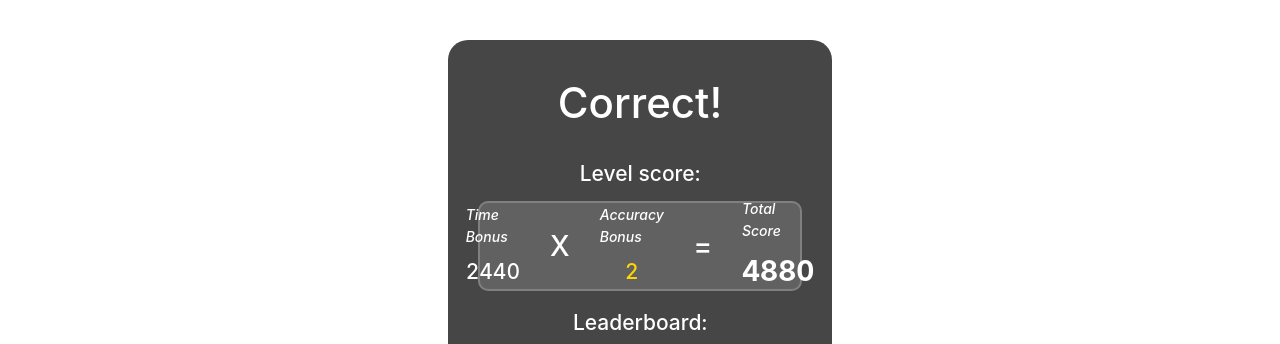
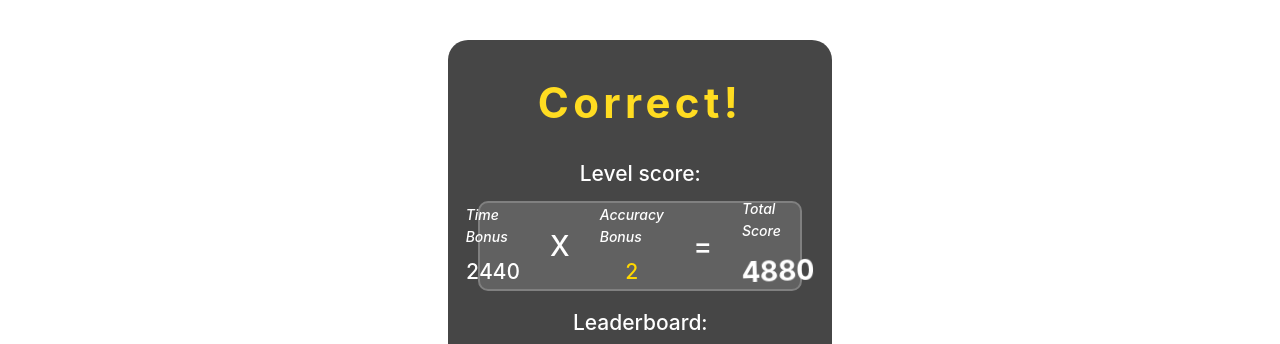
Before and after one commit to NelsonL19/scambusters, a React (Create React App) app: page /level0 in a window 1280 px wide. Both pictures are taken after a click on the button "SCAM". Shown: the part 120-464 px from the top of the page. Built offline with nearby package versions, Linux system fonts and the light colour scheme.

Commit message:
level ending css updates

```diff
--- a/src/components/level_end.jsx
+++ b/src/components/level_end.jsx
@@ -19,10 +19,10 @@ export default class Level_End extends Component {
         return (
             <div className="endLevelParent">
                 {this.props.info.isCorrect &&
-                    <h1 className="endHeader">Correct!</h1>
+                    <h1 className="endHeaderCorrect">Correct!</h1>
                 }
                 {!this.props.info.isCorrect &&
-                    <h1 className="endHeader">Incorrect :(</h1>
+                    <h1 className="endHeaderWrong">Incorrect :(</h1>
                 }
                 <h2 className="sectionHeader">Level score:</h2>
                 <div className="scoreCalculation">
--- a/src/styles/level_end.css
+++ b/src/styles/level_end.css
@@ -1,3 +1,55 @@
+@keyframes finalResultWrong {
+    0% {
+      color: white;
+    }
+
+    50% {
+      color: red;
+      letter-spacing: 5px;
+    }
+
+    100% {
+        color: white;
+      }
+  }
+
+  @keyframes finalResultCorrect {
+    0% {
+      color: white;
+    }
+
+    50% {
+      color: gold;
+      letter-spacing: 5px;
+    }
+
+    100% {
+        color: white;
+      }
+  }
+  @keyframes fadeIn {
+    0% {
+      opacity: 0;
+    }
+
+    100% {
+        opacity: 1;
+      }
+  }
+
+  @keyframes wiggle {
+    0% {
+        transform: rotate(-3deg);
+      }
+
+    50% {
+        transform: rotate(3deg);
+      }
+
+    100% {
+        transform: rotate(-3deg);
+      }
+  }
 
 
 div.endLevelParent {
@@ -22,9 +74,26 @@ div.endLevelParent {
     align-items: center;
 }
 
-h1.endHeader {
+h1.endHeaderCorrect {
     font-size: 300%;
     color: white;
+    font-weight: bolder;
+
+    /* animation stuff */
+    animation-duration: 5s;
+    animation-name: finalResultCorrect;
+    animation-iteration-count: infinite;
+}
+
+h1.endHeaderWrong {
+    font-size: 300%;
+    color: white;
+    font-weight: bolder;
+
+    /* animation stuff */
+    animation-duration: 5s;
+    animation-name: finalResultWrong;
+    animation-iteration-count: infinite;
 }
 
 .sectionHeader {
@@ -56,6 +125,13 @@ div.timeBonusDiv {
     flex-direction: column;
     align-items: center;
     margin-right: 30px;
+
+    /* animation stuff */
+    opacity: 0;
+    animation-duration: 1s;
+    animation-delay: 0.4s;
+    animation-name: fadeIn;
+    animation-fill-mode: forwards;
 }
 
 div.correctBonusDiv {
@@ -64,6 +140,13 @@ div.correctBonusDiv {
     align-items: center;
     margin-left: 30px;
     margin-right: 30px;
+
+    /* animation stuff */
+    opacity: 0;
+    animation-duration: 1s;
+    animation-delay: 1.0s;
+    animation-name: fadeIn;
+    animation-fill-mode: forwards;
 }
 
 .bonusNum {
@@ -77,6 +160,12 @@ div.totalScoreDiv {
     align-items: center;
     margin: 0px 0px 0px 30px;
 
+    /* animation stuff */
+    opacity: 0;
+    animation-duration: 1s;
+    animation-delay: 1.6s;
+    animation-name: fadeIn;
+    animation-fill-mode: forwards;
 }
 
 .totalScoreNum {
@@ -84,6 +173,12 @@ div.totalScoreDiv {
     font-weight: bold;
     margin: 0px;
     color: white;
+
+    /* animation stuff */
+    animation-duration: 1s;
+    animation-name: wiggle;
+    animation-fill-mode: forwards;
+    animation-iteration-count: infinite;
 }
 
 Button.next_level_btn {
```
